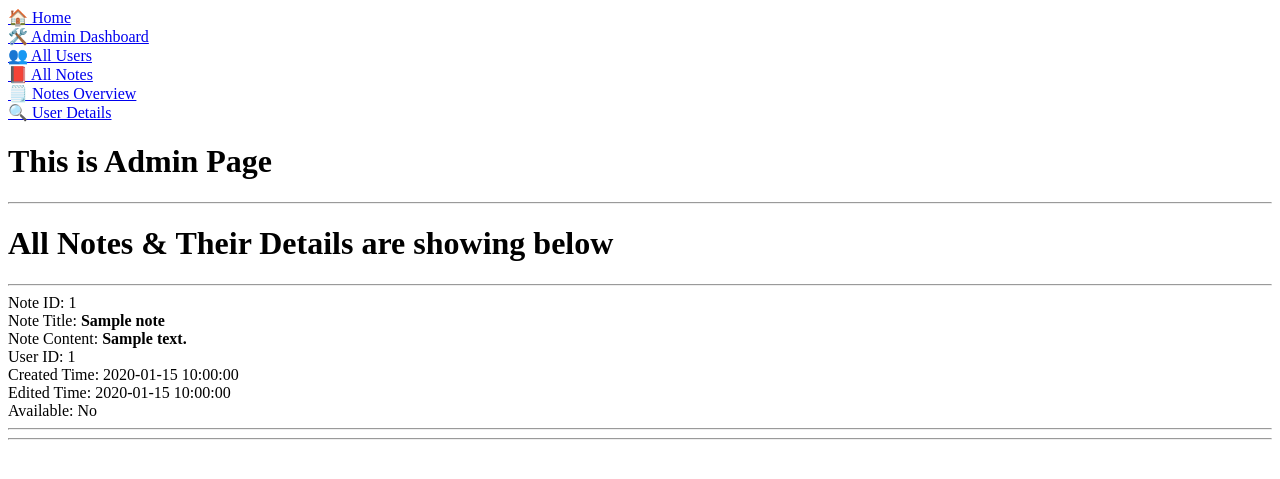
After one commit to RanaUniverse/note_taking_web_app, a Python web app: template blueprint/admin/templates/admin/all_notes_info.html in a window 1280 px wide. The commit adds this page. Shown: the top 479 px of the page. Run offline with Jinja, Linux system fonts and the light colour scheme; the template is opened without the code that fills it: most values are stand-ins (such as "Sample title", 1, 10 or a date in 2020).

Commit message:
now in the admin endpoint in route all uer and noes will shows goodly

```diff
--- /dev/null
+++ b/blueprint/admin/templates/admin/all_notes_info.html
@@ -0,0 +1,44 @@
+{#
+blueprint/admin/templates/admin/all_notes_info.html
+#}
+
+{% extends 'admin/base_admin_page.html' %}
+
+{% block title %}
+Know all notes list and details
+{% endblock %}
+
+{% block content %}
+
+<h1>All Notes & Their Details are showing below</h1>
+<hr>
+
+{% for note in all_notes %}
+
+Note ID: {{ note.note_id }}
+<br>
+Note Title: <b>{{ note.note_title }}</b>
+<br>
+Note Content: <b>{{ note.note_content }}</b>
+<br>
+User ID: {{ note.user_id }}
+<br>
+Created Time: {{ note.created_time }}
+<br>
+
+{% if note.edited_time %}
+Edited Time: {{ note.edited_time }}
+<br>
+{% endif %}
+
+Available: {{ "Yes" if note.is_available else "No" }}
+<br>
+<hr>
+
+{% else %}
+
+Here is 0 Notes Total
+
+{% endfor %}
+
+{% endblock %}
--- a/blueprint/admin/templates/macros_admin/navbar.html
+++ b/blueprint/admin/templates/macros_admin/navbar.html
@@ -12,6 +12,8 @@ i am making this so that i can have some admin related thigns here for easily ac
 <br>
 <a href="{{ url_for('admin_bp.all_users_info') }}">👥 All Users</a>
 <br>
+<a href="{{ url_for('admin_bp.all_notes_info') }}">📕 All Notes</a>
+<br>
 <a href="{{ url_for('admin_bp.note_count') }}">🗒️ Notes Overview</a>
 <br>
 <a href="{{ url_for('admin_bp.username') }}">🔍 User Details</a>
```
Also changed, not shown: blueprint/admin/routes.py (+10 -2 lines), blueprint/admin/templates/admin/all_users_info.html (added, +37 -0 lines), db_codes/db_functions.py (+8 -0 lines).
